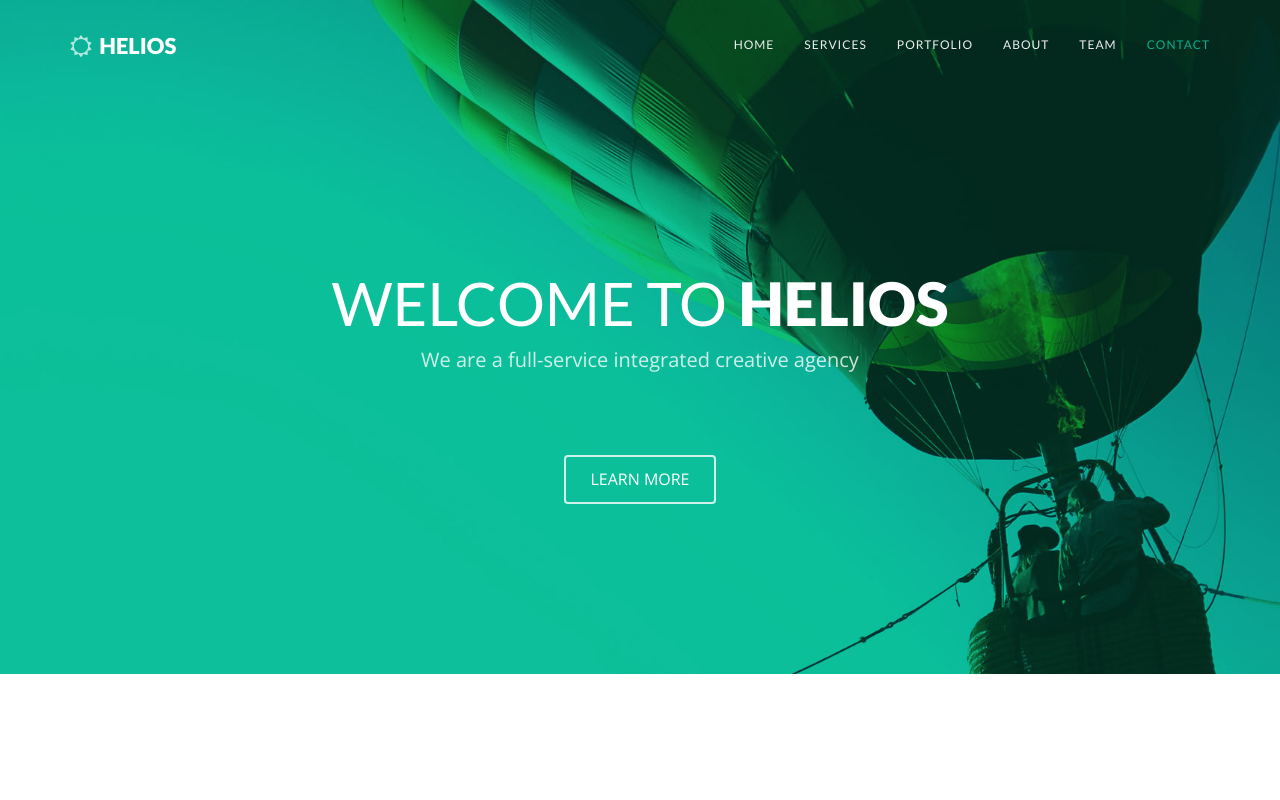
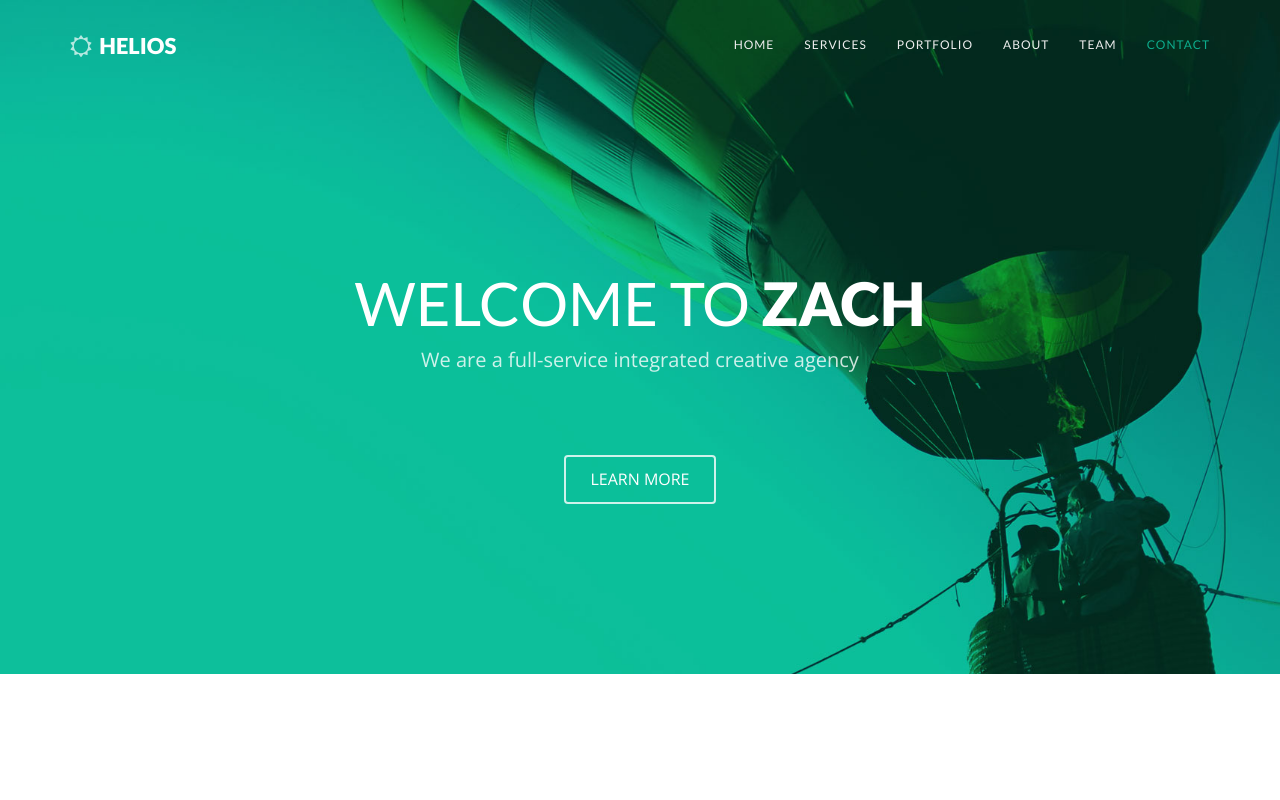
Before and after one commit to zachcole/zachcole.github.io, a plain HTML site: page index.html in a window 1280 px wide. Shown: the top 800 px of the page. Drawn offline with nearby package versions, Linux system fonts and the light colour scheme.

Commit message:
testing again

```diff
--- a/index.html
+++ b/index.html
@@ -62,7 +62,7 @@
 <!-- Header -->
 <header class="text-center" name="home">
   <div class="intro-text">
-    <h1>Welcome to <strong>Helios</strong></h1>
+    <h1>Welcome to <strong>Zach</strong></h1>
     <p>We are a full-service integrated creative agency</p>
     <a href="#services-section" class="btn btn-default btn-lg page-scroll">LEARN MORE</a> </div>
 </header>
```
